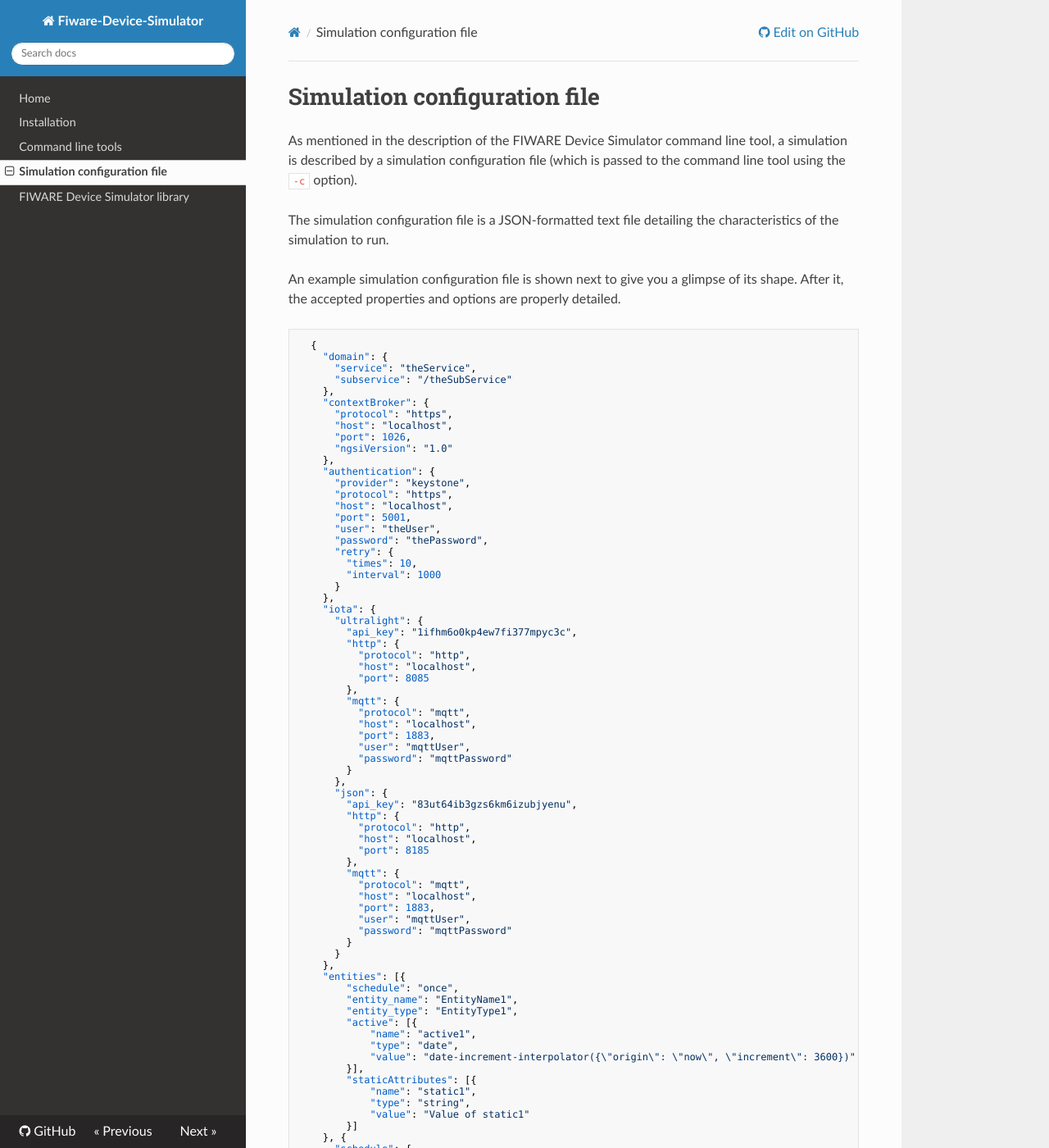
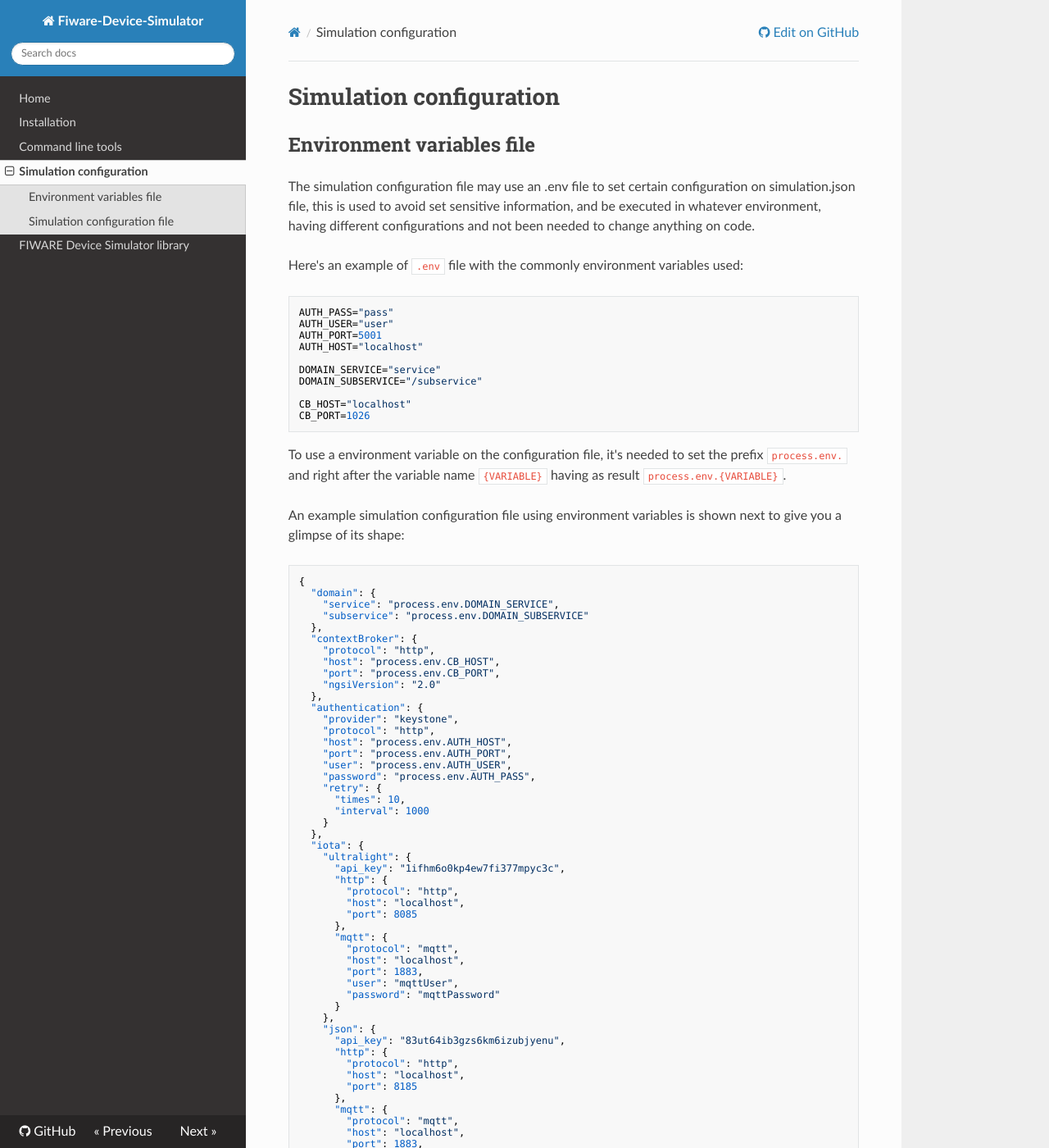
Before and after one commit to telefonicaid/fiware-device-simulator, an MkDocs documentation site: the page built from doc/manuals/simulation-configuration.md, in a window 1280 px wide and 1400 px high. Shown: the whole window at 82% size. Built offline with MkDocs 1.6.1, drawn with Linux system fonts in a browser that asks for light colours; nearby versions of some CDN libraries; comment, search, counter and statistics services are not loaded; old or Windows-style settings are respelled for this version of MkDocs; some of the changed text lies outside the part shown.

Commit message:
docs: simulation configuration, .env file, use and configuration

````diff
--- a/doc/manuals/simulation-configuration-file.md
+++ b/doc/manuals/simulation-configuration.md
@@ -1,8 +1,94 @@
-# Simulation configuration file
+# Simulation configuration
+
+## Environment variables file
+
+The simulation configuration file may use an .env file to set certain configuration on simulation.json file, this is used to avoid set sensitive information, and be executed in whatever environment, having different configurations and not been needed to change anything on code.
+
+Here's an example of `.env` file with the commonly environment variables used:
+
+```json
+AUTH_PASS="pass"
+AUTH_USER="user"
+AUTH_PORT=5001
+AUTH_HOST="localhost"
+
+DOMAIN_SERVICE="service"
+DOMAIN_SUBSERVICE="/subservice"
+
+CB_HOST="localhost"
+CB_PORT=1026
+```
+
+To use a environment variable on the configuration file, it's needed to set the prefix `process.env.` and right after the variable name `{VARIABLE}` having as result `process.env.{VARIABLE}`.
+
+An example simulation configuration file using environment variables is shown next to give you a glimpse of its shape:
+
+```json
+{
+  "domain": {
+    "service": "process.env.DOMAIN_SERVICE",
+    "subservice": "process.env.DOMAIN_SUBSERVICE"
+  },
+  "contextBroker": {
+    "protocol": "http",
+    "host": "process.env.CB_HOST",
+    "port": "process.env.CB_PORT",
+    "ngsiVersion": "2.0"
+  },
+  "authentication": {
+    "provider": "keystone",
+    "protocol": "http",
+    "host": "process.env.AUTH_HOST",
+    "port": "process.env.AUTH_PORT",
+    "user": "process.env.AUTH_USER",
+    "password": "process.env.AUTH_PASS",
+    "retry": {
+      "times": 10,
+      "interval": 1000
+    }
+  },
+  "iota": {
+    "ultralight": {
+      "api_key": "1ifhm6o0kp4ew7fi377mpyc3c",
+      "http": {
+        "protocol": "http",
+        "host": "localhost",
+        "port": 8085
+      },
+      "mqtt": {
+        "protocol": "mqtt",
+        "host": "localhost",
+        "port": 1883,
+        "user": "mqttUser",
+        "password": "mqttPassword"
+      }
+    },
+    "json": {
+      "api_key": "83ut64ib3gzs6km6izubjyenu",
+      "http": {
+        "protocol": "http",
+        "host": "localhost",
+        "port": 8185
+      },
+      "mqtt": {
+        "protocol": "mqtt",
+        "host": "localhost",
+        "port": 1883,
+        "user": "mqttUser",
+        "password": "mqttPassword"
+      }
+    }
+  }
+}
+```
+
+## Simulation configuration file
 
 As mentioned in the description of the FIWARE Device Simulator command line tool, a simulation is described by a simulation configuration file (which is passed to the command line tool using the `-c` option).
 
 The simulation configuration file is a JSON-formatted text file detailing the characteristics of the simulation to run.
+
+As it is mentioned before, this simulation configuration file can use environment variables, but, this can be overridden and be setted with different configuration if it is necessary.
 
 An example simulation configuration file is shown next to give you a glimpse of its shape. After it, the accepted properties and options are properly detailed.
 
--- a/mkdocs.yml
+++ b/mkdocs.yml
@@ -12,5 +12,5 @@ pages:
   - 'Home': 'index.md'
   - 'Installation': 'installation.md'
   - 'Command line tools': 'command-line-tools.md'
-  - 'Simulation configuration file': 'simulation-configuration-file.md'
+  - 'Simulation configuration': 'simulation-configuration.md'
   - 'FIWARE Device Simulator library': 'simulator-library.md'
````
Also changed, not shown: 1 other file.
